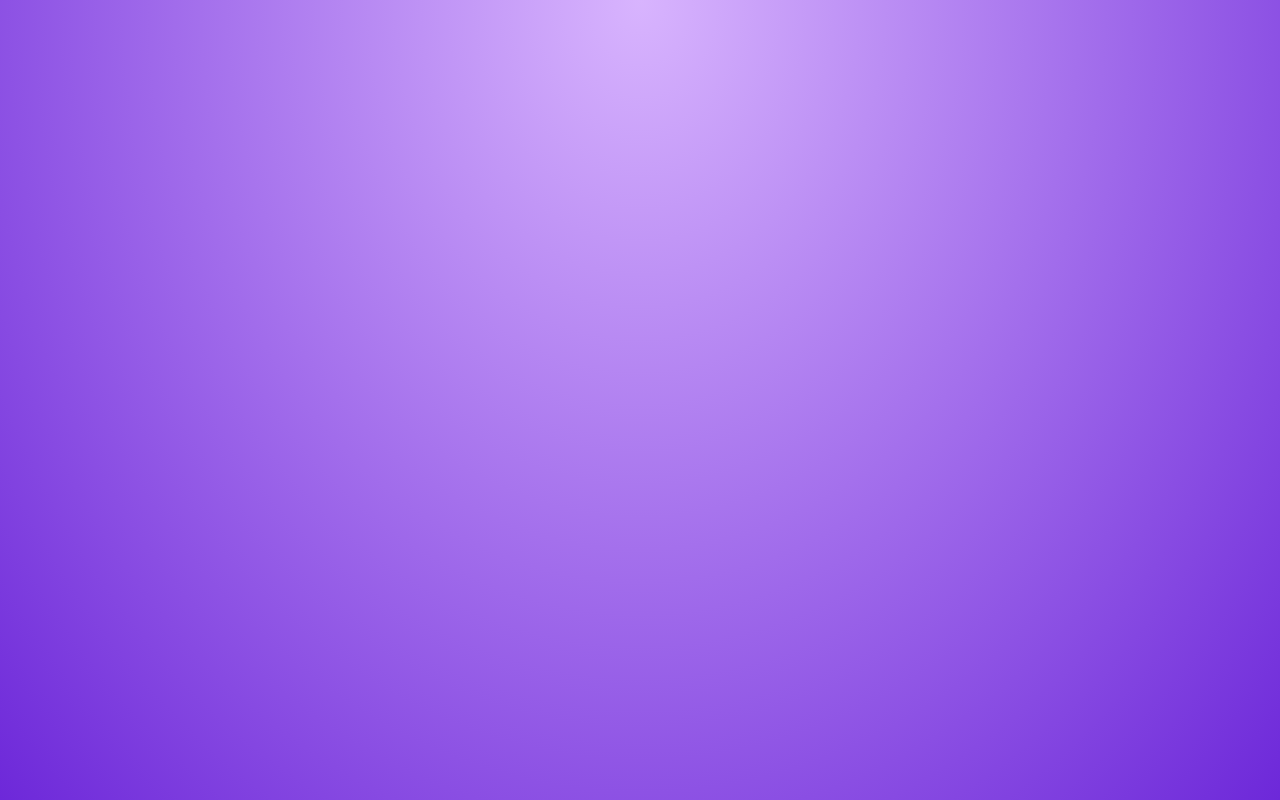
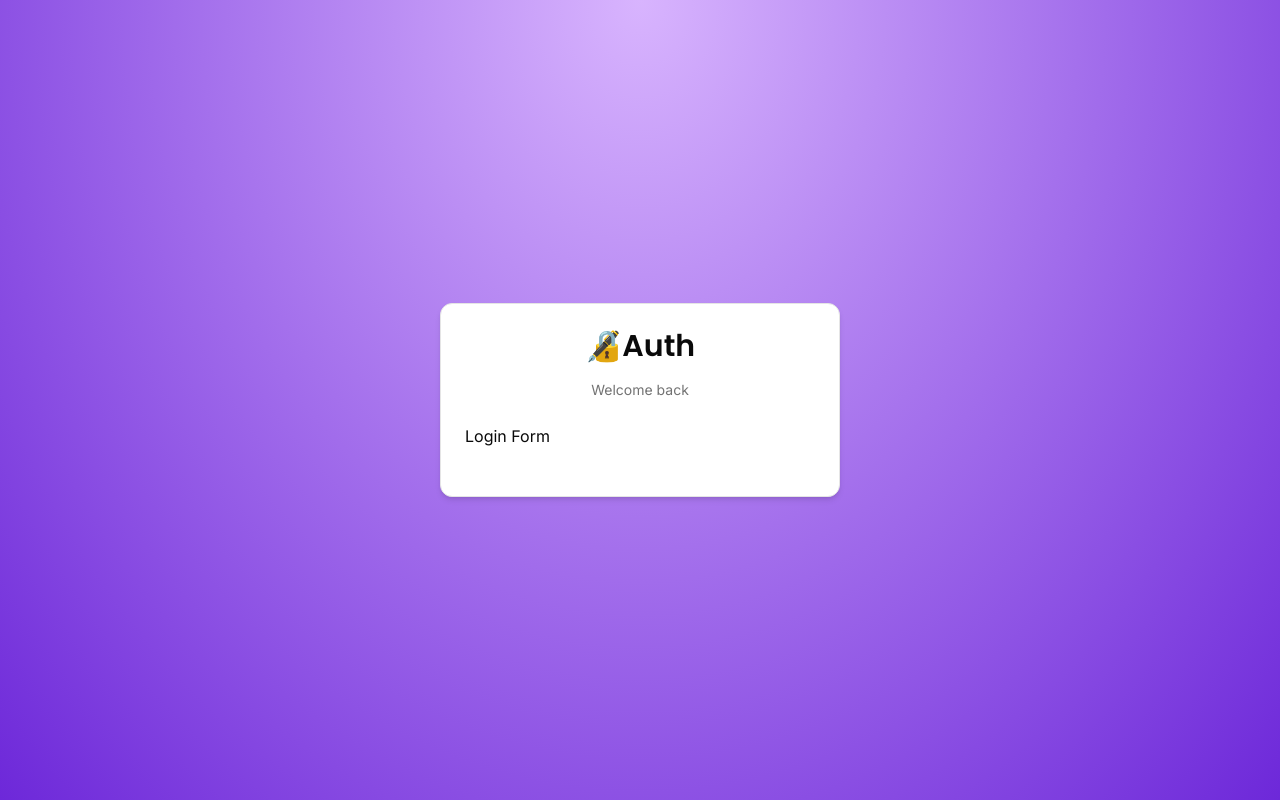
Before and after one commit to taurusilver7/next-auth, a Next.js app: page /auth/login in a window 1280 px wide. Built offline with nearby package versions, Linux system fonts and the light colour scheme.

Commit message:
login form

```diff
--- a/components/auth/login-form.tsx
+++ b/components/auth/login-form.tsx
@@ -1,5 +1,14 @@
+import { CardWrapper } from "./card-wrapper";
+
 export const LoginForm = () => {
-   return (
-      <div></div>
-   )
-}
+	return (
+		<CardWrapper
+			headerLabel="Welcome back"
+			backButtonHref="/auth/register"
+			backButtonLabel="Don't have an account?"
+			showSocial
+		>
+			Login Form
+		</CardWrapper>
+	);
+};
```
